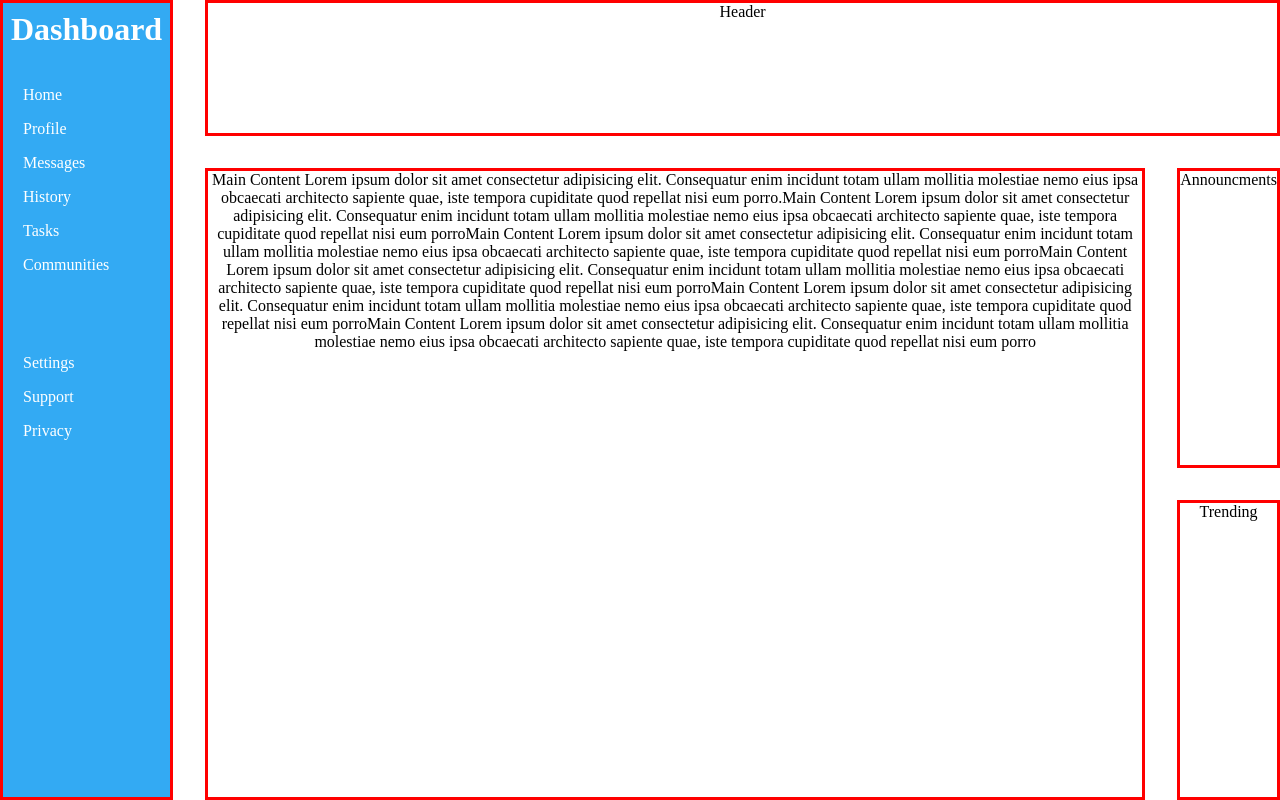
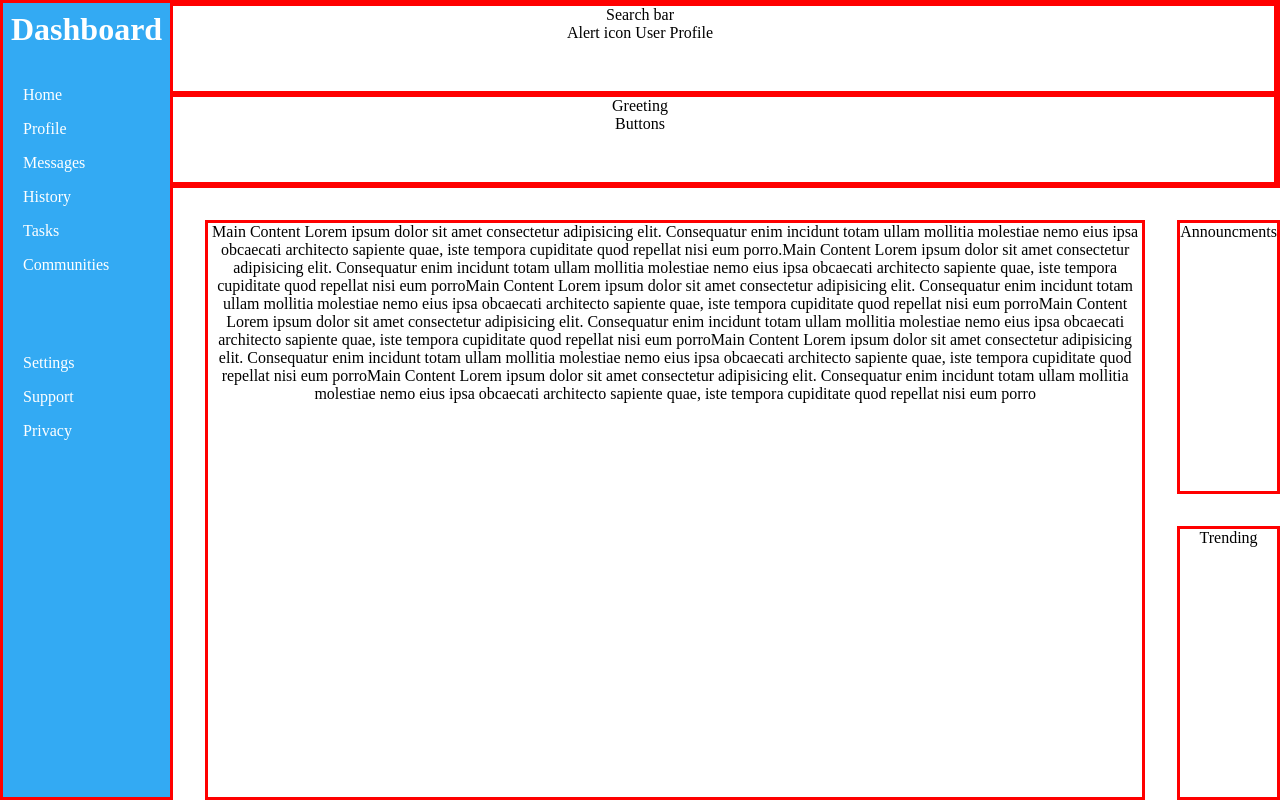
Before and after one commit to Sisyphus6ix/Admin-dashboard-project, a plain HTML site: page index.html in a window 1280 px wide. Drawn offline with Linux system fonts and the light colour scheme.

Commit message:
Layout for header

```diff
--- a/index.html
+++ b/index.html
@@ -9,7 +9,20 @@
 </head>
 <body>
     <div class="container">
-        <div class="header">Header</div>
+        <div class="header">
+            <div class="row1">
+                <div class="searchbar">Search bar</div>
+                <div class="icons">
+                    Alert icon
+                    User Profile
+                </div>
+            </div>
+
+            <div class="row2">
+                <div class="greeting">Greeting</div>
+                <div class="buttons">Buttons</div>
+            </div>
+        </div>
         <div class="sidebar">
             <div class="items-container">
                 <div class="title"><h1>Dashboard</h1></div>
--- a/style.css
+++ b/style.css
@@ -4,6 +4,7 @@
 
 .container {
     display: grid;
+    /* background-color: grey; */
     /* height: 100vh; */
     gap: 2rem;
     grid-column: 1fr 1.5fr 1.5fr 1fr;
@@ -18,8 +19,20 @@
 }
 
 .header {
-    grid-column: 2 / 5;
+    grid-column: 1 / 5;
     grid-row: 1;
+    display: grid;
+    grid-template-rows: 1fr 1fr;
+}
+
+.row1 {
+    grid-row: 1 / 1;
+    border: solid red 3px;
+}
+
+.row2 {
+    grid-row: 2 / 2;
+    border: solid red 3px;
 }
 
 .sidebar {
@@ -33,6 +46,7 @@
 .main-content {
     grid-column: 2 / 4;
     grid-row: 2 / 6;
+    min-width: 500px;
 }
 
 .announcement {
```
